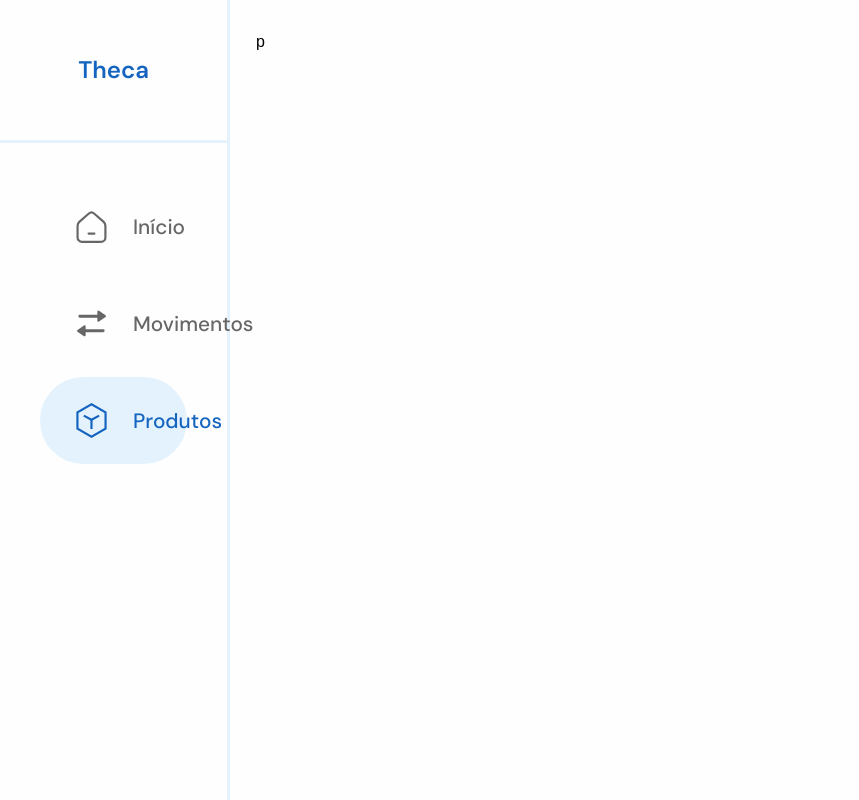
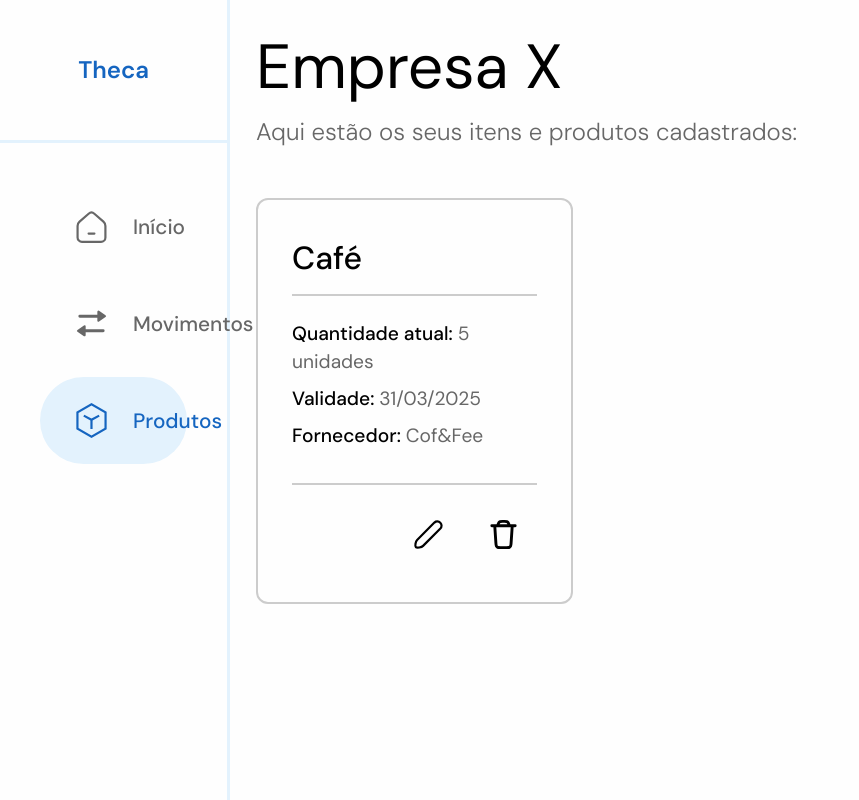
Before and after one commit to OBitencourt/theca, a Next.js app: page /products in a window 1280 px wide. Shown: the whole page, without its empty margins (0-859 px from the left). Built offline with nearby package versions, Linux system fonts and the light colour scheme.

Commit message:
feat: adding initial strucutre of products page with the main structure of item div

```diff
--- a/app/products/page.js
+++ b/app/products/page.js
@@ -1,10 +1,59 @@
+"use client"
+
 import TemplateDefault from "@/src/templates/TemplateDefault"
+import { ActionButton, ButtonsWrapper, InfoWrapper, Item, ItemsWrapper, Subtitle, Title, TitleWrapper } from "./style"
+import Image from "next/image"
 
 const Products = () => {
 
   return (
     <TemplateDefault>
-      p
+      <Title>
+        Empresa X
+      </Title>
+      <Subtitle>
+        Aqui estão os seus itens e produtos cadastrados:
+      </Subtitle>
+
+      <ItemsWrapper>
+        <Item>
+          <TitleWrapper>
+            <h2>
+              Café
+            </h2>
+          </TitleWrapper>
+          <InfoWrapper>
+            <h4>
+              Quantidade atual: <span>5 unidades</span>
+            </h4>
+            <h4>
+              Validade: <span>31/03/2025</span>
+            </h4>
+            <h4>
+              Fornecedor: <span>Cof&Fee</span>
+            </h4>
+          </InfoWrapper>
+          <ButtonsWrapper>
+            <ActionButton>
+              <Image
+                src="/images/edit-icon.svg"
+                alt="Edit"
+                width={35}
+                height={35}
+              />
+            </ActionButton>
+            <ActionButton>
+              <Image
+                src="/images/trash-icon.svg"
+                alt="Edit"
+                width={35}
+                height={35}
+              />
+            </ActionButton>
+
+          </ButtonsWrapper>
+        </Item>
+      </ItemsWrapper>
     </TemplateDefault>
   )
 }
--- /dev/null
+++ b/app/products/style.ts
@@ -0,0 +1,83 @@
+import styled from "styled-components";
+
+export const Title = styled.h2`
+    font-size: 3.9rem;
+    font-family: var(--font-sans);
+    font-weight: 400;
+
+`
+
+export const Subtitle = styled.h4`
+    font-size: 1.5rem;
+    font-family: var(--font-sans);
+    font-weight: 300;
+    color: var(--gray-text);
+`
+
+export const ItemsWrapper = styled.div`
+    display: flex;
+    justify-content: space-between;
+    flex-wrap: wrap;
+    gap: 16px;
+    padding-top: 48px;
+`
+
+export const Item = styled.div`
+    font-family: var(--font-sans);
+    width: 31%;
+    border-radius: 12px;
+    border: 2px solid var(--border-color);
+    padding: 34px;
+    display: flex;
+    flex-direction: column;
+
+    h2 {
+        font-size: 2rem;
+        padding-bottom: 12px;
+        font-weight: 500;
+    }
+`
+export const TitleWrapper = styled.div`
+    width: 100%;
+    display: 'flex';
+    justify-content: 'space-between';
+    align-items: 'center';
+    border-bottom: 2px solid var(--border-color);
+`
+
+export const InfoWrapper = styled.div`
+    width: 100%;
+    display: flex;
+    flex-direction: column;
+    border-bottom: 2px solid var(--border-color);
+    padding: 24px 0px;
+
+    h4 {
+        font-weight: 500;
+        font-size: 1.2rem;
+        padding-bottom: 8px;
+        color: black;
+    }
+
+    span {
+        font-weight: 400;
+        color: var(--gray-text);
+    }
+`
+
+export const ButtonsWrapper = styled.div`
+    display: flex;
+    gap: 8px;
+    align-self: flex-end;
+    padding-top: 16px;
+`
+
+export const ActionButton = styled.button`
+    border-radius: 100%;
+    padding: 16px;
+    cursor: pointer;
+
+    &:hover {
+        background-color: #f1f1f1;
+    }
+`
--- a/src/templates/TemplateDefault/index.js
+++ b/src/templates/TemplateDefault/index.js
@@ -5,7 +5,7 @@ import Sidebar from '@/src/components/Sidebar'
 import styled from 'styled-components'
 
 const MainContent = styled.div`
-    padding: 30px 0 0 20%;
+    padding: 20px 0 0 20%;
     width: 100%;
     box-sizing: border-box;
 `
```
